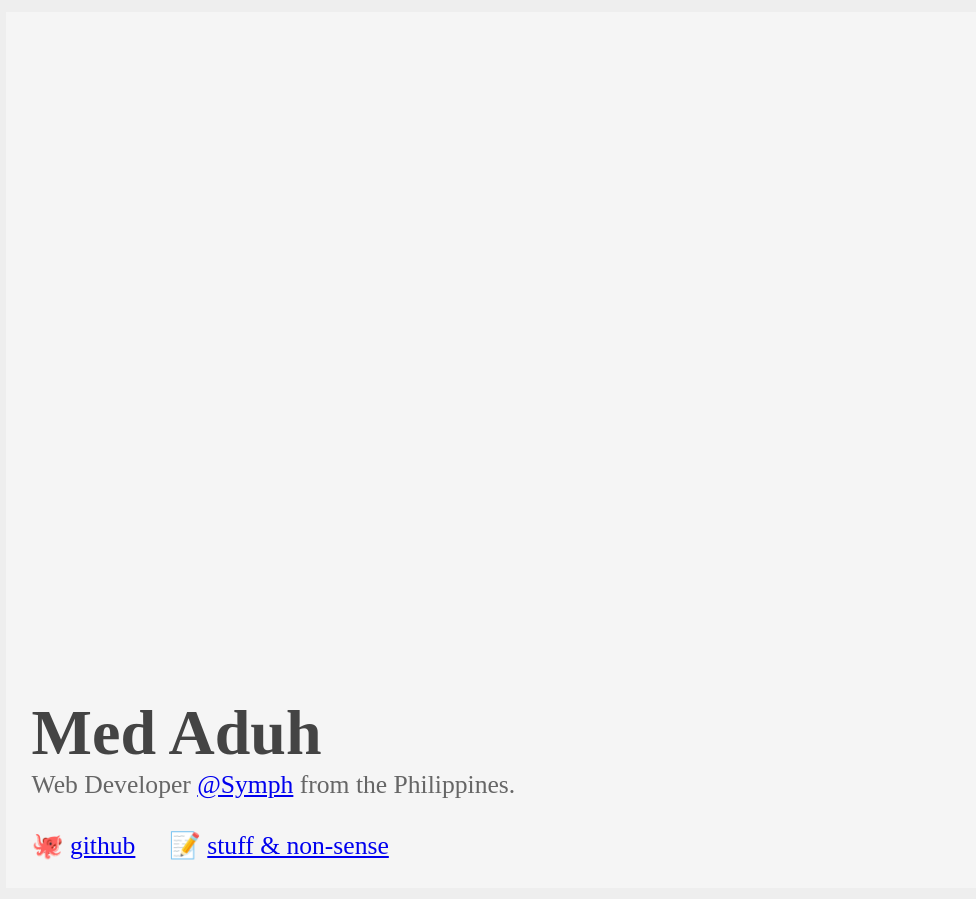
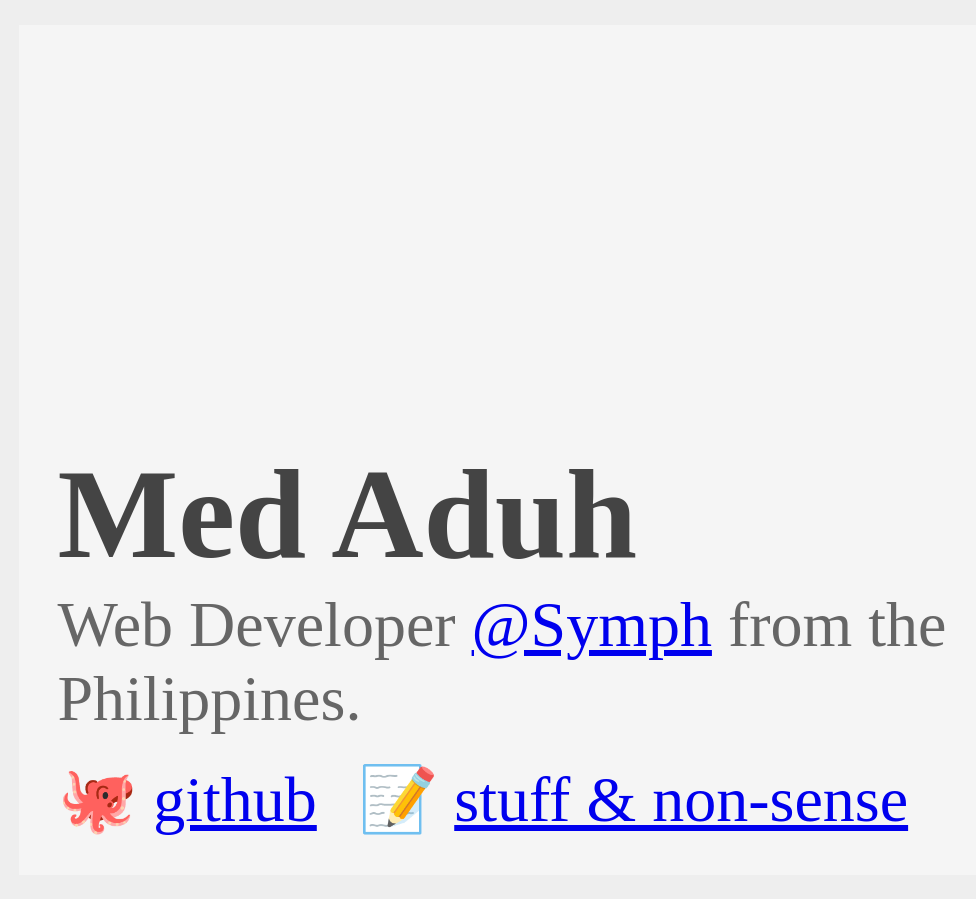
Before and after one commit to ramidem/ramidem.github.io, a Jekyll site: the page built from index.html, in a window 1280 px wide. Shown: the whole page, without its empty margins (6-982 px from the left). Built offline with Jekyll 4.4.1, drawn with Linux system fonts in a browser that asks for light colours.

Commit message:
chore: common ground

```diff
--- a/assets/css/styles.css
+++ b/assets/css/styles.css
@@ -14,8 +14,8 @@
   display: flex;
   flex-direction: column;
 
-  padding: 2vw;
-  border: 1vw solid #eee;
+  padding: 3vw;
+  border: 2vw solid #eee;
 }
 
 main {
@@ -25,21 +25,18 @@
 
 h1 {
   color: #444;
-  font-size: 128px;
   margin-bottom: 0;
 }
 
 p {
   margin-top: 0;
   margin-bottom: 2vw;
-  font-size: 14px;
 }
 
 li {
   list-style: none;
   display: inline-block;
   margin-right: 2vw;
-  font-size: 14px;
 }
 
 li:last-child {
@@ -48,18 +45,6 @@
 
 @media (max-width: 1290px) {
   body {
-    font-size: 2.5vw;
-  }
-
-  h1 {
     font-size: 5vw;
   }
-
-  p {
-    font-size: 2vw;
-  }
-
-  li {
-    font-size: 2vw;
-  }
 }
```
